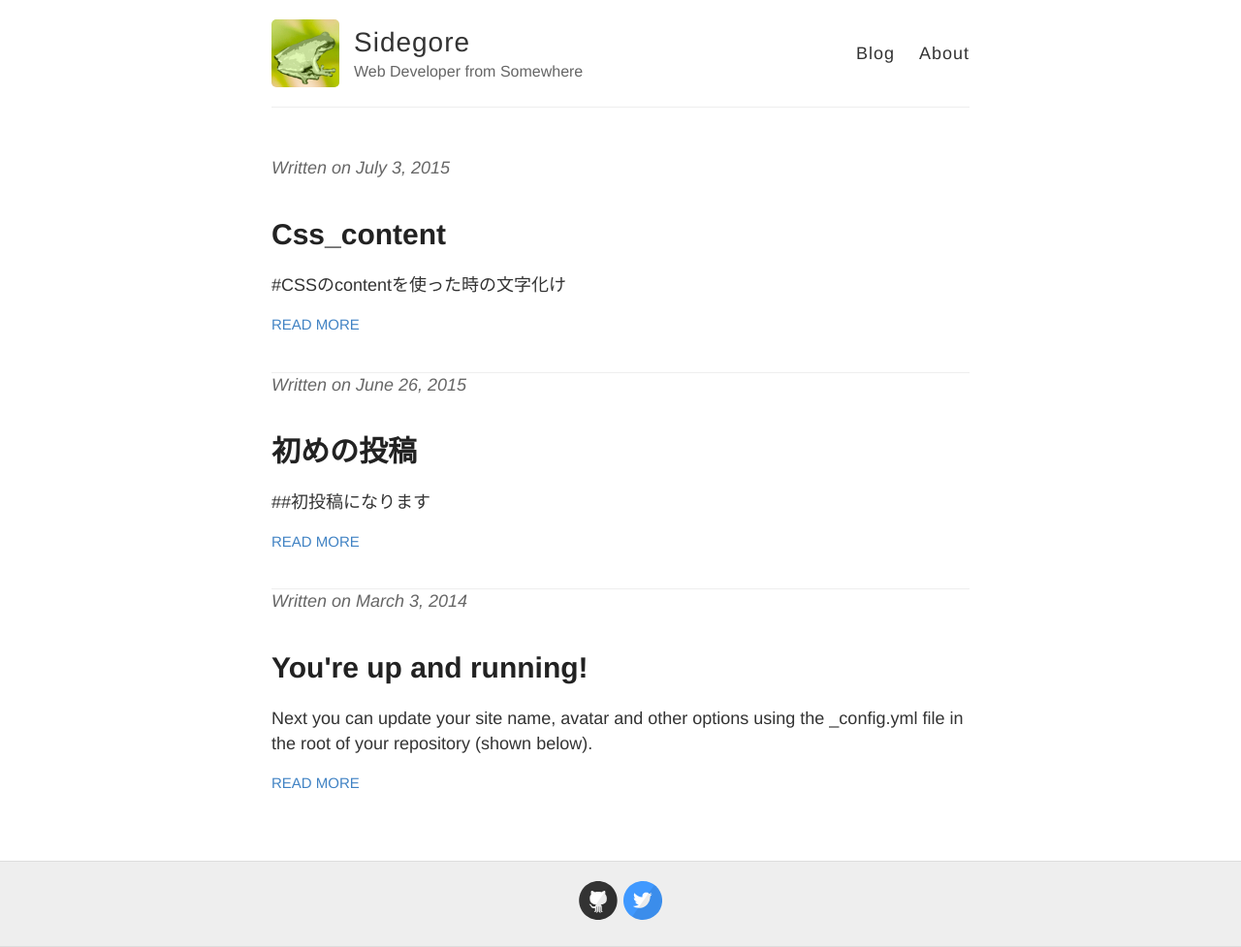
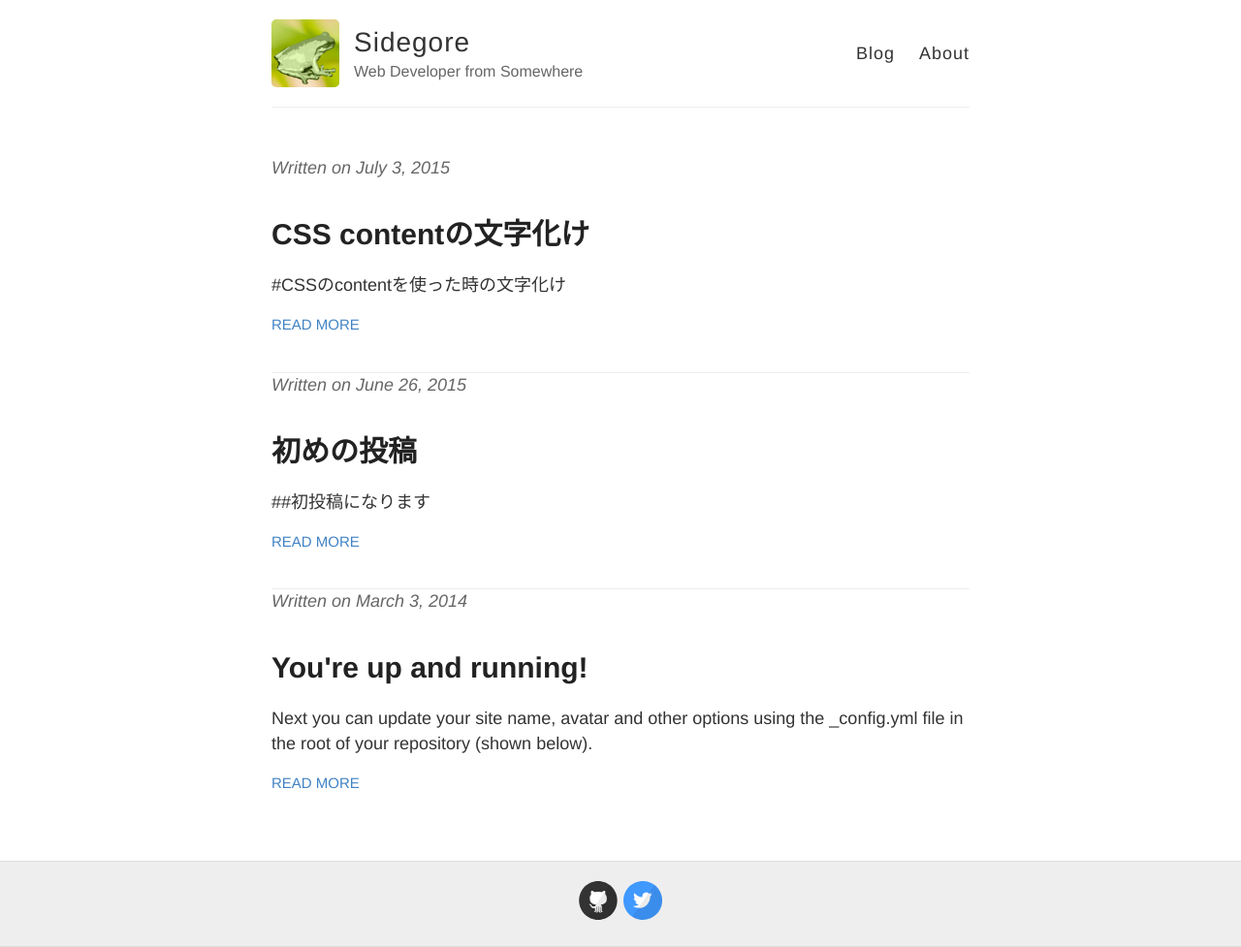
Before and after one commit to sidegore/sidegore.github.io, a Jekyll site: the page built from index.html, in a window 1280 px wide. Shown: the whole page at 97% size. Built offline with Jekyll 4.4.1, drawn with Linux system fonts in a browser that asks for light colours; Markdown is read by kramdown in place of the engine named in the settings.

Commit message:
Update 2015-7-3-css_content.md

```diff
--- a/_posts/2015-7-3-css_content.md
+++ b/_posts/2015-7-3-css_content.md
@@ -1 +1,6 @@
+---
+layout: post
+title: CSS contentの文字化け
+---
+
 #CSSのcontentを使った時の文字化け
```
